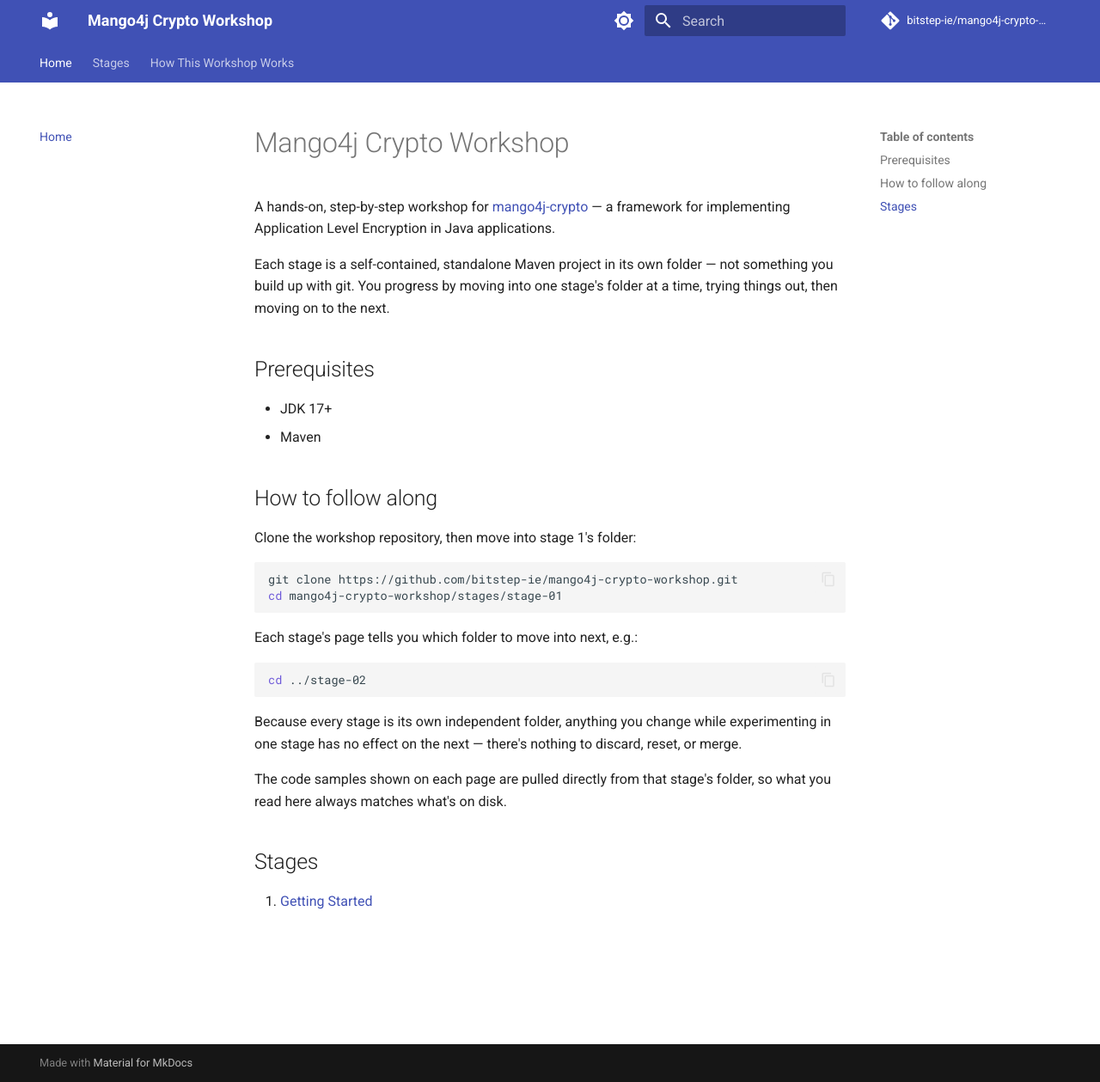
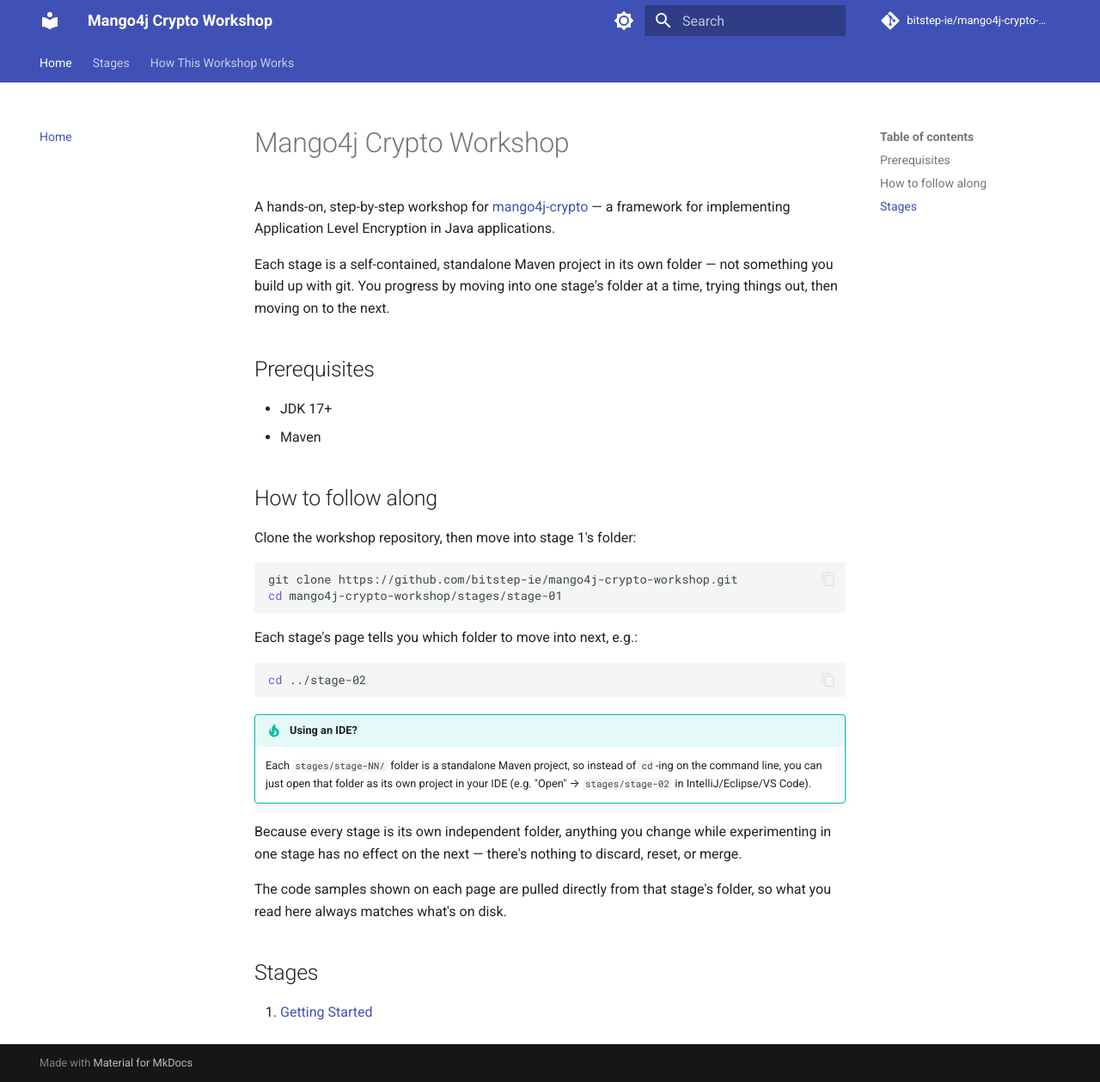
Before and after one commit to bitstep-ie/mango4j-crypto-workshop, an MkDocs documentation site: the page built from docs/index.md, in a window 1280 px wide and 1259 px high. Shown: the whole window at 86% size. Built offline with MkDocs 1.6.1 and Material for MkDocs 9.7.7, drawn with Linux system fonts in a browser that asks for light colours; comment, search, counter and statistics services are not loaded; the version menu is left out.

Commit message:
Note that IDE users can just open a stage folder, no cd needed
cd is a command-line-specific instruction; add IDE-open as the
equivalent for people working in an IDE instead of a terminal.

Co-Authored-By: Claude Sonnet 5 <noreply@anthropic.com>

````diff
--- a/docs/index.md
+++ b/docs/index.md
@@ -24,6 +24,9 @@ Each stage's page tells you which folder to move into next, e.g.:
 cd ../stage-02
 ```
 
+!!! tip "Using an IDE?"
+    Each `stages/stage-NN/` folder is a standalone Maven project, so instead of `cd`-ing on the command line, you can just open that folder as its own project in your IDE (e.g. "Open" → `stages/stage-02` in IntelliJ/Eclipse/VS Code).
+
 Because every stage is its own independent folder, anything you change while experimenting in one stage has no effect on the next — there's nothing to discard, reset, or merge.
 
 The code samples shown on each page are pulled directly from that stage's folder, so what you read here always matches what's on disk.
````
Also changed, not shown: AGENTS.md (+1 -1 lines), docs/how-it-works.md (+1 -1 lines), docs/stages/01-getting-started.md (+1 -0 lines).
